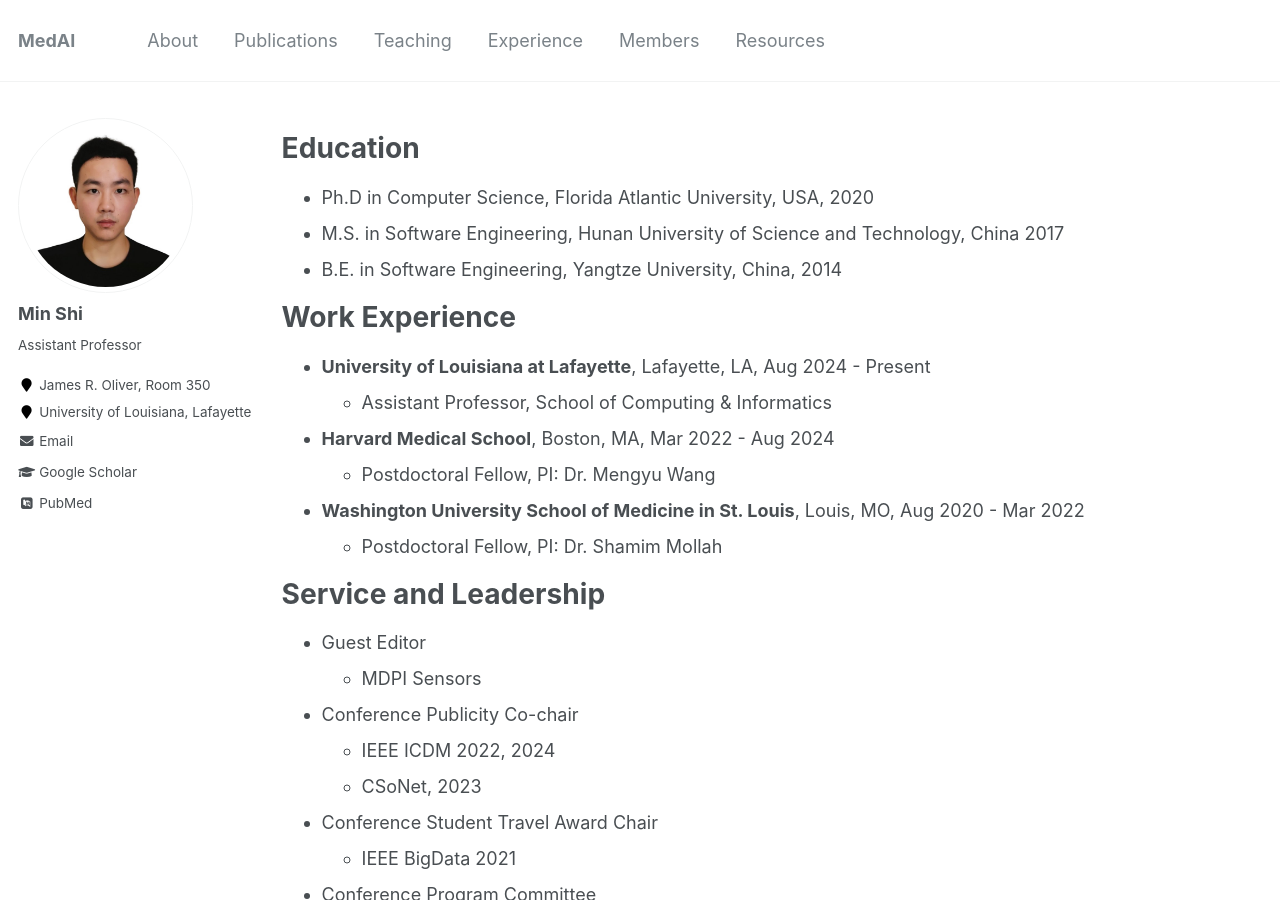
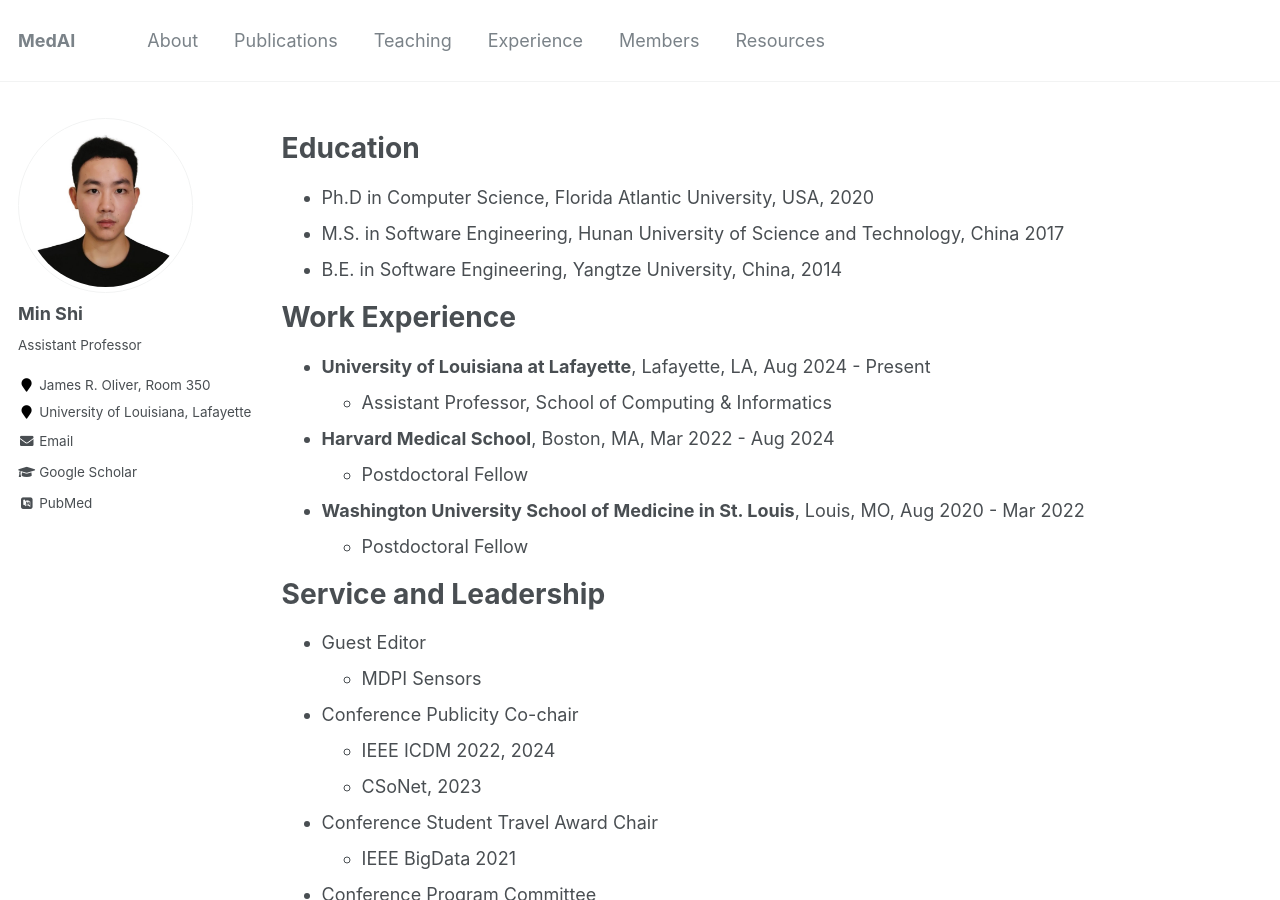
Before and after one commit to shiminxst/shiminxst.github.io, a Jekyll site: the page built from _pages/cv.md, in a window 1280 px wide and 900 px high. Built offline with Jekyll 4.4.1, drawn with Linux system fonts in a browser that asks for light colours; some web fonts are replaced.

Commit message:
Update cv.md

```diff
--- a/_pages/cv.md
+++ b/_pages/cv.md
@@ -20,9 +20,9 @@ Work Experience
 - **University of Louisiana at Lafayette**, Lafayette, LA,  Aug 2024 - Present
   * Assistant Professor, School of Computing & Informatics
 - **Harvard Medical School**, Boston, MA,  Mar 2022 - Aug 2024
-  * Postdoctoral Fellow, PI: Dr. Mengyu Wang
+  * Postdoctoral Fellow
 - **Washington University School of Medicine in St. Louis**, Louis, MO, Aug 2020 - Mar 2022
-  * Postdoctoral Fellow, PI: Dr. Shamim Mollah
+  * Postdoctoral Fellow
 
 Service and Leadership
 ======
```
